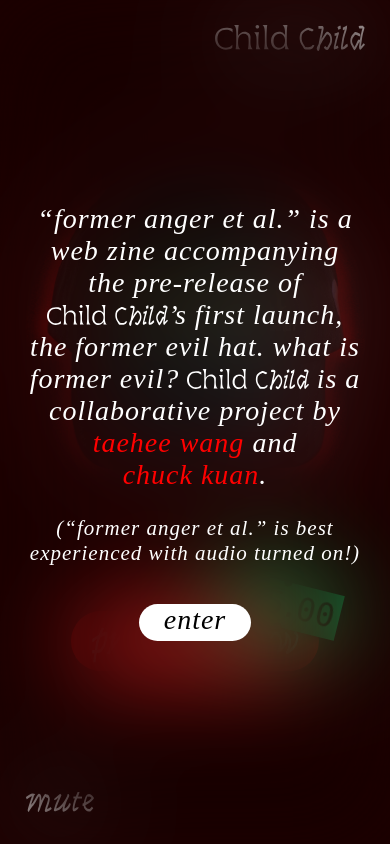
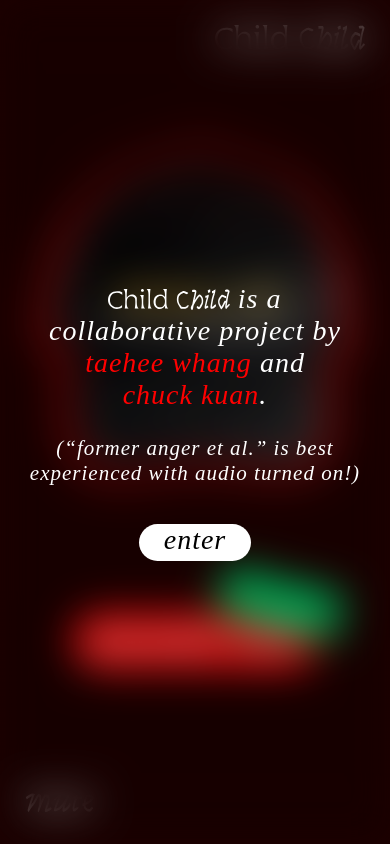
Before and after one commit to formerchild/formerchild.github.io, a plain HTML site: page index.html in a window 390 px wide. Drawn offline with nearby package versions, Linux system fonts and the light colour scheme; a web font is replaced by a local one.

Commit message:
editing media query

```diff
--- a/index.html
+++ b/index.html
@@ -16,9 +16,9 @@
     <div id="content">
         <div class="modal" id="modal">
             <div class="modalContent" id=>
-                <p>&ldquo;former anger et al.&rdquo; is a web zine accompanying the pre-release of <span style="white-space: nowrap;"><img src="images/childchild.svg" style="height: 0.75em; vertical-align: -2px;" alt="child child">&rsquo;s</span> first launch, the former evil hat. what is former evil?
+                <!-- <p>&ldquo;former anger et al.&rdquo; is a web zine accompanying the pre-release of <span style="white-space: nowrap;"><img src="images/childchild.svg" style="height: 0.75em; vertical-align: -2px;" alt="child child">&rsquo;s</span> first launch, the former evil hat. what is former evil?  -->
                     <!-- enter and maybe you'll find out&mldr; -->
-                    <span style="white-space: nowrap;"><img src="images/childchild.svg" style="height: 0.75em; vertical-align: -2px;" alt="child child"></span> is a collaborative project by <a class="bio" id="taehee" href="https://instagram.com/whitemalepainter">taehee&nbsp;wang</a> and <a class="bio" id="chuck" href="https://instagram.com/duckduck.chuck">chuck&nbsp;kuan</a>.</p>
+                    <p><span style="white-space: nowrap;"><img src="images/childchild.svg" style="height: 0.75em; vertical-align: -2px;" alt="child child"></span> is a collaborative project by <a class="bio" id="taehee" href="https://instagram.com/whitemalepainter">taehee&nbsp;whang</a> and <a class="bio" id="chuck" href="https://instagram.com/duckduck.chuck">chuck&nbsp;kuan</a>.</p>
                     <p class="modalSub">(&ldquo;former anger et al.&rdquo; is best experienced with audio turned on!)</p>
                 <!-- <p>&ldquo;former anger et al.&rdquo; is a web zine accompanying the pre-release of <span style="white-space: nowrap;"><img src="images/childchild.svg" style="height: 0.8em; vertical-align: -2px;" alt="child child">&rsquo;s</span> first launch, the former evil hat. what is former evil? come find out!<br><span style="white-space: nowrap;"><img src="images/childchild.svg" style="height: 0.8em; vertical-align: -2px;" alt="child child">&rsquo;s</span> is a collaborative project by <a class="bio" id="taehee" href="https://instagram.com/whitemalepainter">taehee wang</a> and <a class="bio" id="chuck" href="https://instagram.com/duckduck.chuck">chuck kuan</a>.<br><br>(&ldquo;former anger et al.&rdquo; is best experienced with audio turned on!)</p> -->
                 <div id="close">
--- a/stylesheet.css
+++ b/stylesheet.css
@@ -315,7 +315,7 @@ a.formerevil {
 
 @supports (backdrop-filter: none) {
     .modal {
-        backdrop-filter: blur(50px) brightness(80%);
+        backdrop-filter: blur(20px) brightness(80%);
     }
 }
 
@@ -465,10 +465,13 @@ a.formerevil {
     img.inline {
         width: 130%;
     }
-a.formerevil, a.text{
+
+    a.formerevil,
+    a.text {
         font-size: 2em;
 
     }
+
     .cap {
         max-width: 150vw;
     }
@@ -486,7 +489,7 @@ a.formerevil, a.text{
         left: 150px;
     }
 
-    p.price{
-        text-size:1.75em;
+    p.price {
+        text-size: 1.75em;
     }
 }
```
Lines whose indentation alone changed are shown as unchanged.
